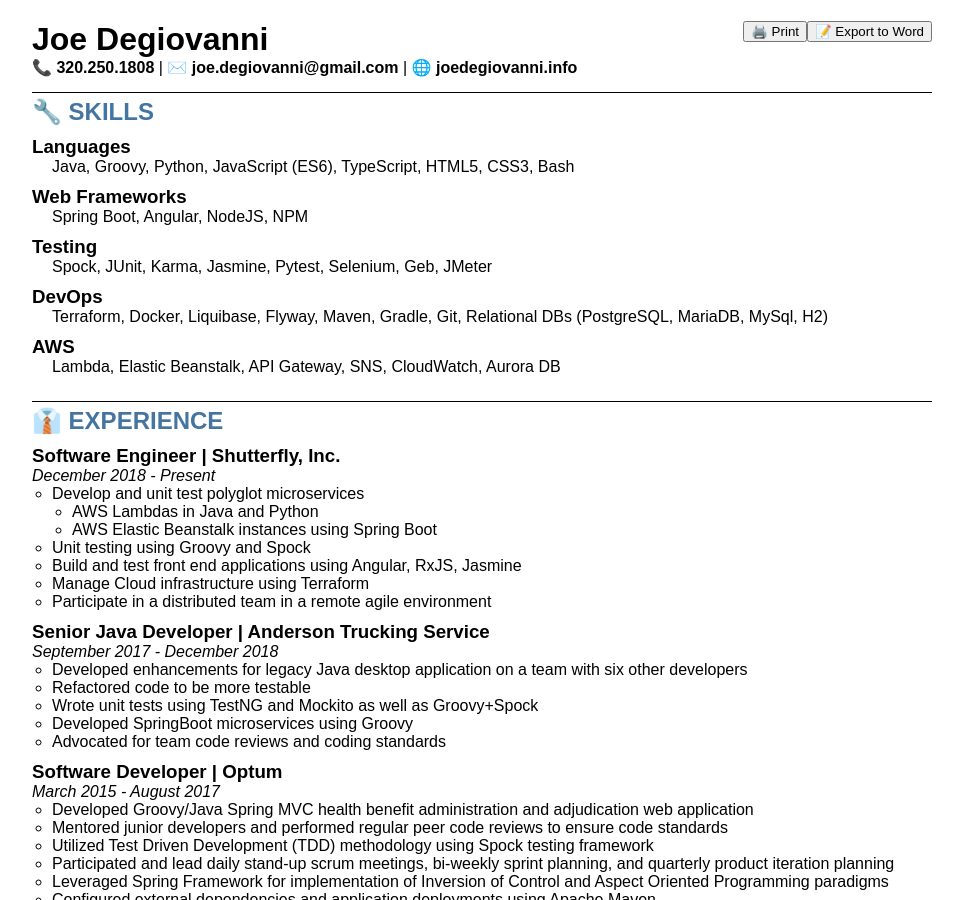
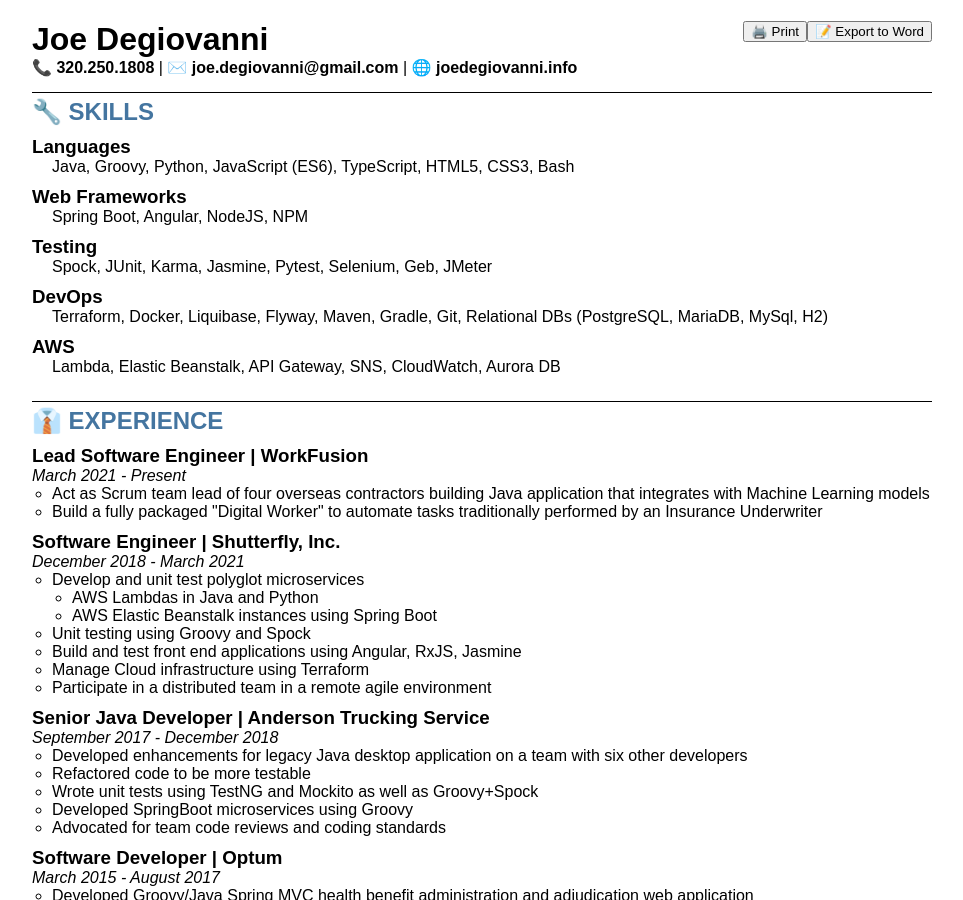
Before and after one commit to joe-degiovanni/joe-degiovanni.github.io, a Jekyll site: the page resume/index.html, which Jekyll copies as it is, in a window 1280 px wide and 900 px high. Shown: the whole window, without its empty margins (158-1121 px from the left). Built offline with Jekyll 4.4.1, drawn with Linux system fonts in a browser that asks for light colours.

Commit message:
Add WorkFusion experience

```diff
--- a/resume/index.html
+++ b/resume/index.html
@@ -42,8 +42,15 @@
     <section>
         <h2>👔 EXPERIENCE</h2>
 
+        <h3>Lead Software Engineer | WorkFusion</h3>
+        <i>March 2021 - Present</i>
+        <ul>
+            <li>Act as Scrum team lead of four overseas contractors building Java application that integrates with Machine Learning models</li>
+            <li>Build a fully packaged "Digital Worker" to automate tasks traditionally performed by an Insurance Underwriter</li>
+        </ul>
+
         <h3>Software Engineer | Shutterfly, Inc.</h3>
-        <i>December 2018 - Present</i>
+        <i>December 2018 - March 2021</i>
         <ul>
             <li>
                 Develop and unit test polyglot microservices
```
